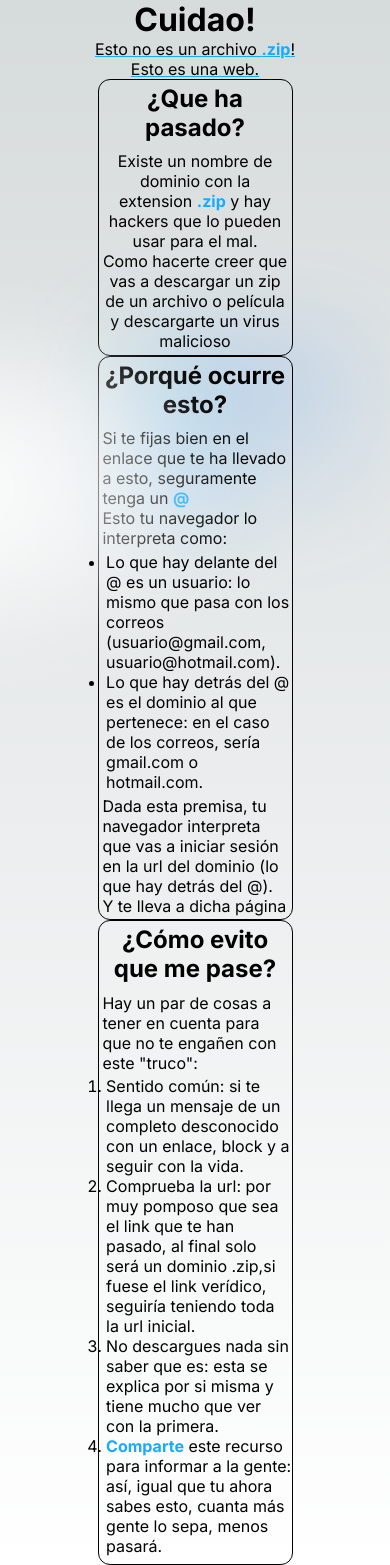
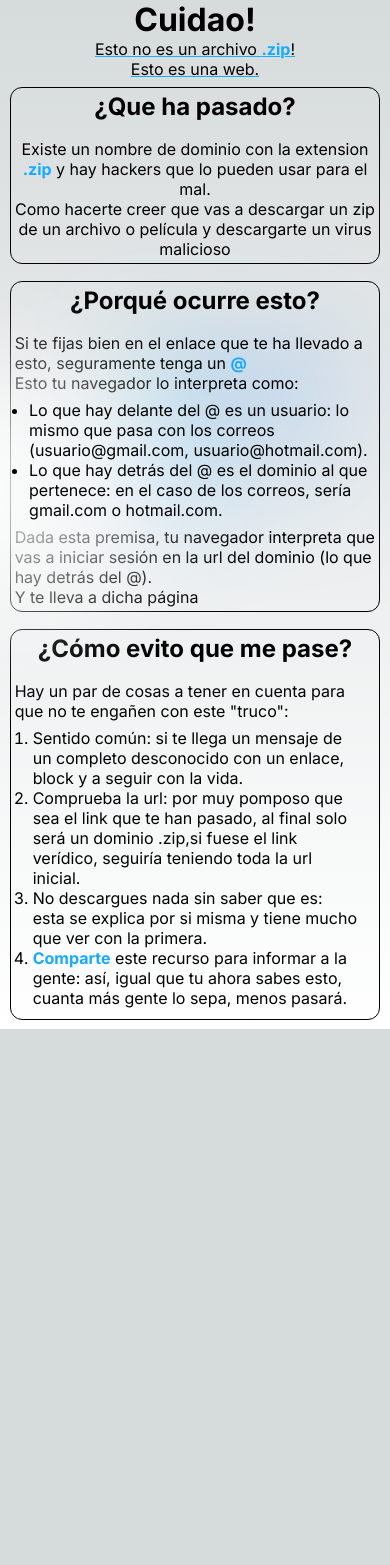
Before and after one commit to Oussamaosman02/archivx, a Next.js app: page / in a window 390 px wide. After the commit the page ends 1029 px from the top, so only its background shows below. Built offline with nearby package versions, Linux system fonts and the light colour scheme.

Commit message:
Updating mobile styles

```diff
--- a/src/app/page.module.css
+++ b/src/app/page.module.css
@@ -69,12 +69,19 @@
 
 /* Mobile */
 @media (max-width: 700px) {
-  /* .center {
-    padding: 8rem 0 6rem;
-  } */
-
   .main::before {
     transform: none;
     height: 300px;
   }
+  .info {
+    width: 95vw;
+    margin: 1vh 0;
+  }
+  .why ul {
+    left: 4%;
+  }
+  .how ol {
+    max-width: 90%;
+    left: 5%;
+  }
 }
```
